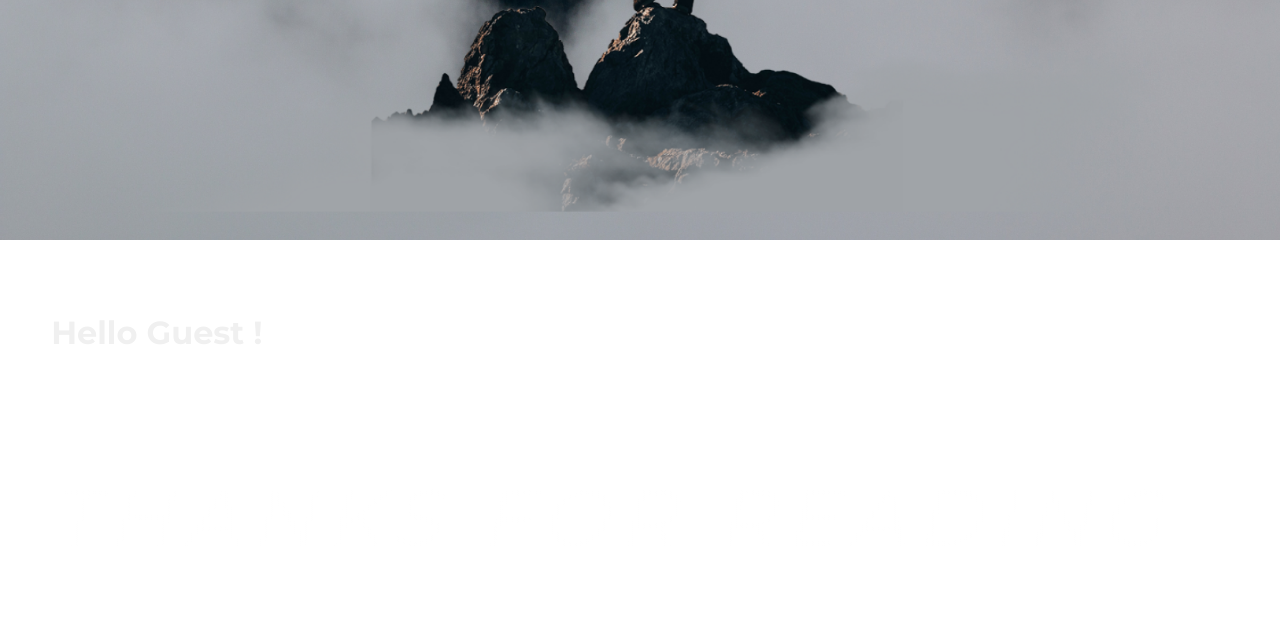
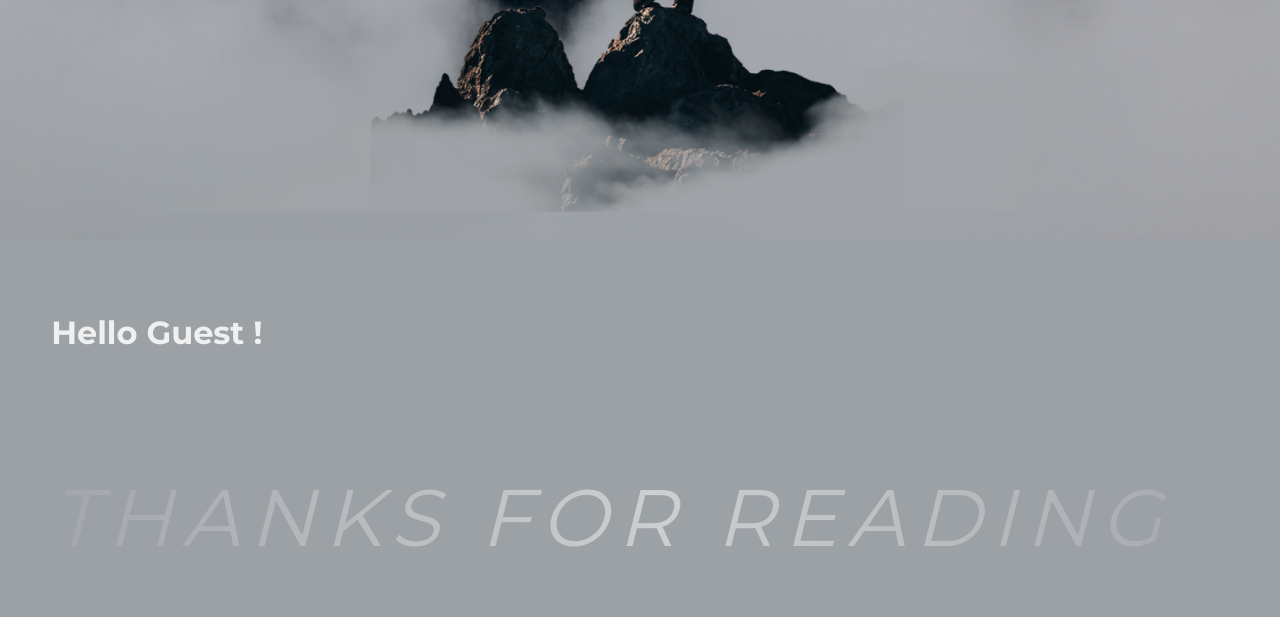
Before and after one commit to BomberQLF/Miniblog, a PHP site: page /Miniblog/Controller/index.php?action=home in a window 1280 px wide. Shown: the part 560-1177 px from the top of the page. Run offline with PHP 8.4, Linux system fonts and the light colour scheme; data that the repository does not hold is empty.

Commit message:
Update style.css

```diff
--- a/Style/style.css
+++ b/Style/style.css
@@ -33,6 +33,7 @@
 
 main {
     padding: 4%;
+    background-color: #9CA1A6;
 }
 
 .hero_section {
```
